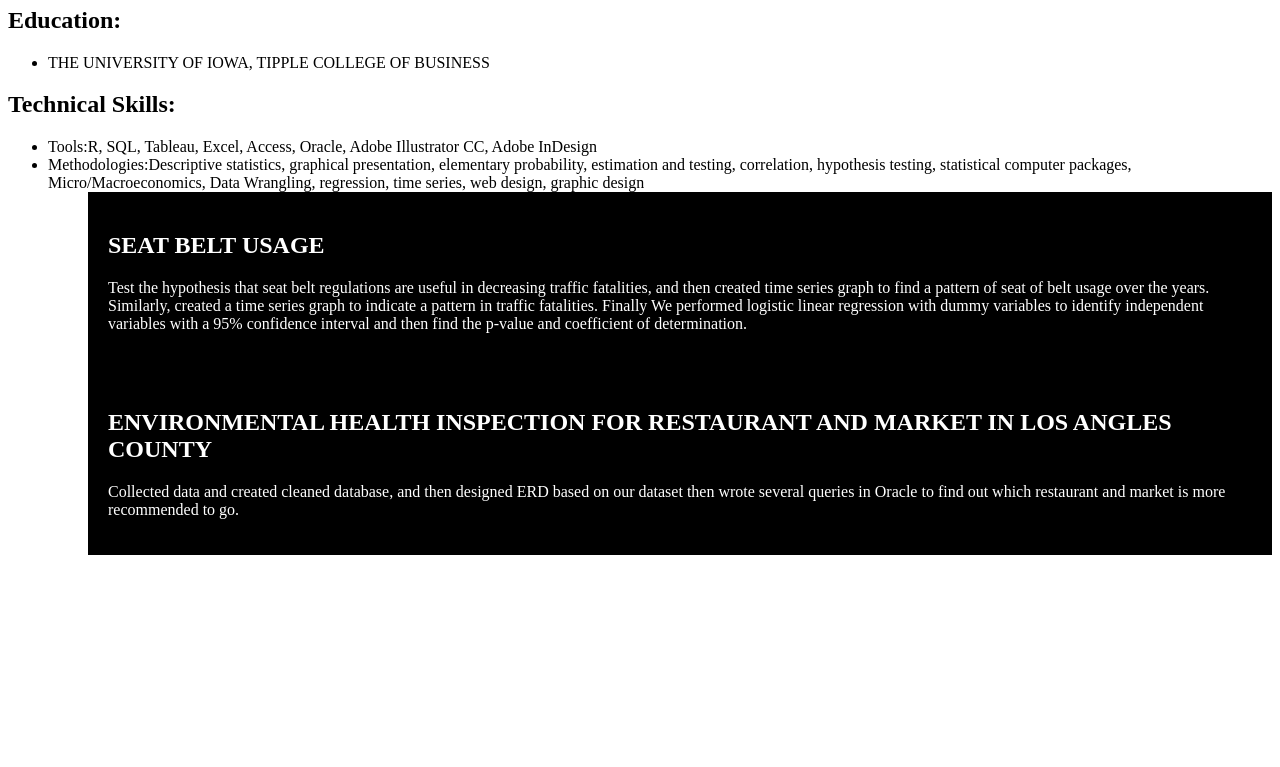
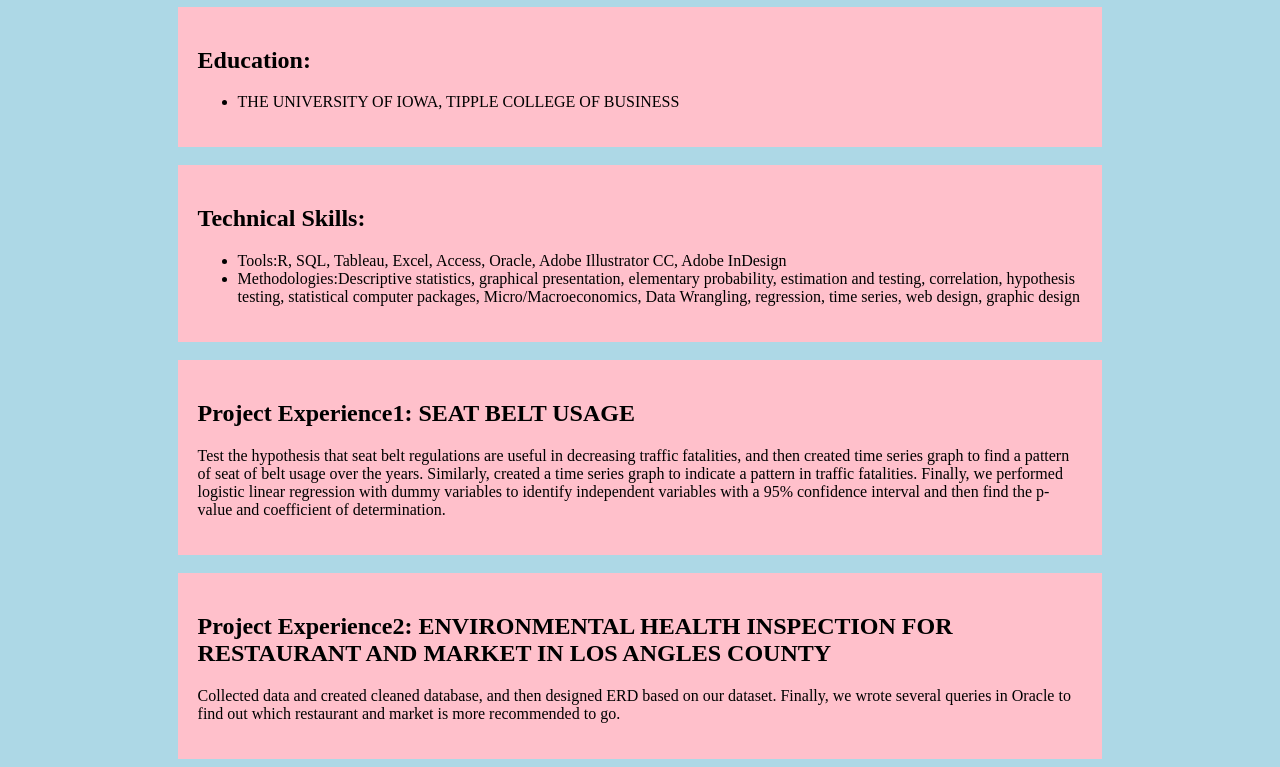
Before and after one commit to cweng1/HW2, a plain HTML site: page resume.html in a window 1280 px wide. Shown: the part 202-969 px from the top of the page. Before the commit the page ends 800 px from the top, so only its background shows below. Drawn offline with Linux system fonts and the light colour scheme.

Commit message:
web site

```diff
--- a/indexstylesheet.css
+++ b/indexstylesheet.css
@@ -1,5 +1,3 @@
-body{background:green;}
-img{
-	border:5px solid #ddd;
-	padding:10px;
-	margin:10px}
+body{background:lightblue;}
+img{border:5px solid #ddd; padding:10px;margin:10px}
+p{font-size:40px;}
--- a/resume.html
+++ b/resume.html
@@ -10,26 +10,32 @@
     <h2>Go to index</h2>
     <h1><a href="index.html">index</a></h1>
 	<hr>
-	<h1>Chengze Weng's Resume</h1>
+	<center><h1>Chengze Weng's Resume</h1></center>
+	<div class="project">
 	<h2>Education:</h2>
 	<ul>
 	    <li>THE UNIVERSITY OF IOWA, TIPPLE COLLEGE OF BUSINESS</li>
 	</ul>
-
+	</div>
+	<br>
+	<div class="project">
 	<h2>Technical Skills:</h2>
 	<ul>
 	    <li>Tools:R, SQL, Tableau, Excel, Access, Oracle, Adobe Illustrator CC, Adobe InDesign</li>
 		<li>Methodologies:Descriptive statistics, graphical presentation, elementary probability, estimation and testing, correlation, hypothesis testing, statistical computer packages, Micro/Macroeconomics, Data Wrangling, regression, time series, web design, graphic design</li>
-    <ul>
-
+    </ul>
+	</div>
+	<br>
 	<div class="project">
-	  <h2>SEAT BELT USAGE</h2>
-	  <p>Test the hypothesis that seat belt regulations are useful in decreasing traffic fatalities, and then created time series graph to find a pattern of seat of belt usage over the years. Similarly, created a time series graph to indicate a pattern in traffic fatalities. Finally We performed logistic linear regression with dummy variables to identify independent variables with a 95% confidence interval and then find the p-value and coefficient of determination.</p>
+	  <h2>Project Experience1:
+	      SEAT BELT USAGE</h2>
+	  <p>Test the hypothesis that seat belt regulations are useful in decreasing traffic fatalities, and then created time series graph to find a pattern of seat of belt usage over the years. Similarly, created a time series graph to indicate a pattern in traffic fatalities. Finally, we performed logistic linear regression with dummy variables to identify independent variables with a 95% confidence interval and then find the p-value and coefficient of determination.</p>
     </div>
-
+	<br>
 	<div class="project">
-	  <h2>ENVIRONMENTAL HEALTH INSPECTION FOR RESTAURANT AND MARKET IN LOS ANGLES COUNTY</h2>
-	  <p>Collected data and created cleaned database, and then designed ERD based on our dataset then wrote several queries in Oracle to find out which restaurant and market is more recommended to go.</p>
+	  <h2>Project Experience2:
+	      ENVIRONMENTAL HEALTH INSPECTION FOR RESTAURANT AND MARKET IN LOS ANGLES COUNTY</h2>
+	  <p>Collected data and created cleaned database, and then designed ERD based on our dataset. Finally, we wrote several queries in Oracle to find out which restaurant and market is more recommended to go.</p>
 	</div>
   </body>
 
--- a/resumestylesheet.css
+++ b/resumestylesheet.css
@@ -1 +1,2 @@
-.project{background-color:black;color:white;margin:0;padding:20px;text-align:left}
+body{background-color:lightblue;}
+.project{background-color:pink;width:70%;margin:0 auto;padding:20px;text-align:left;}
```
Also changed, not shown: index.html (+3 -2 lines).
